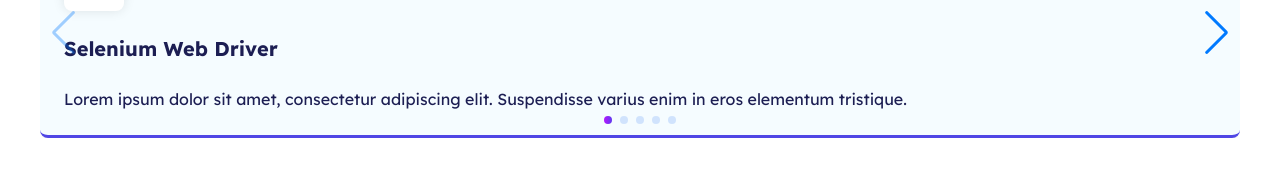
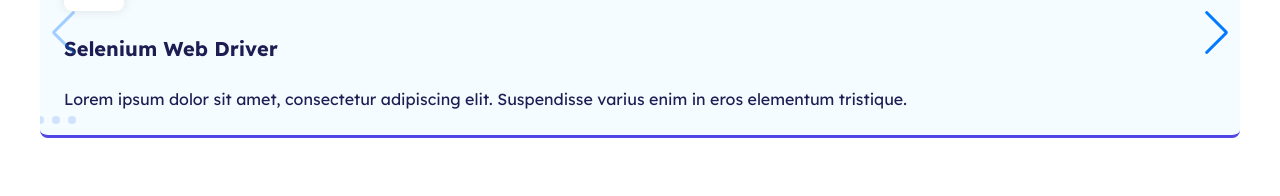
Before and after one commit to adnanghaffar07/adnanghaffar, a Next.js app: page / in a window 1280 px wide. Shown: the part 1355-1551 px from the top of the page. Built offline with nearby package versions, Linux system fonts and the light colour scheme.

Commit message:
updated css for swiper slider

```diff
--- a/app/globals.css
+++ b/app/globals.css
@@ -48,8 +48,11 @@ code {
 }
 
 .custom-swiper-pagination .swiper-pagination {
+  position: absolute;
   bottom: -4px;
   z-index: 99;
+  left: 50%;
+  transform: translateX(-50%);
 }
 
 .custom-swiper-pagination .swiper-pagination-bullet {
```
